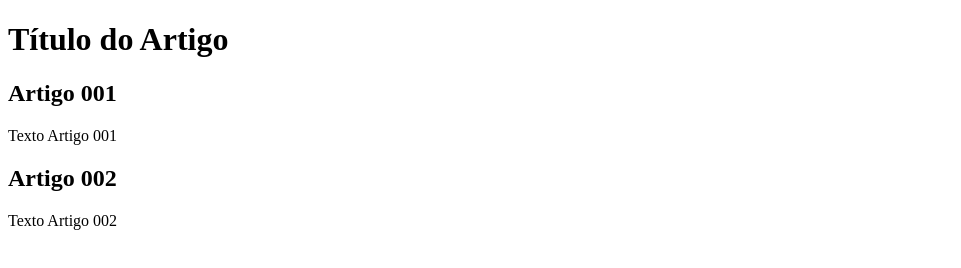
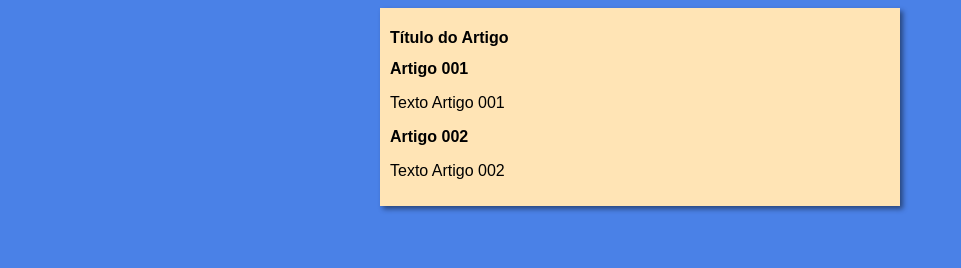
Before and after one commit to luciano-ios/Projeto-Site, a plain HTML site: page Index.html in a window 1280 px wide. Shown: the whole page, without its empty margins (0-961 px from the left). Drawn offline with Linux system fonts and the light colour scheme.

Commit message:
Iniciei o Design

```diff
--- a/Index.html
+++ b/Index.html
@@ -4,6 +4,7 @@
     <meta charset="UTF-8">
     <meta name="viewport" content="width=device-width, initial-scale=1.0">
     <title>Título do Site</title>
+    <link rel="stylesheet" href="estilos/style.css">
 </head>
 <body>
     <main>
--- /dev/null
+++ b/estilos/style.css
@@ -0,0 +1,15 @@
+*{
+    font-family: Arial, Helvetica, sans-serif;
+    font-size: 16px;
+}
+
+body{
+    background-color: rgb(74, 129, 231);
+}
+main{
+    background-color: moccasin;
+    width: 500px;
+    margin: auto;
+    padding: 10px;
+    box-shadow: 3px 3px 5px rgba(0, 0, 0, 0.46);
+}
```
